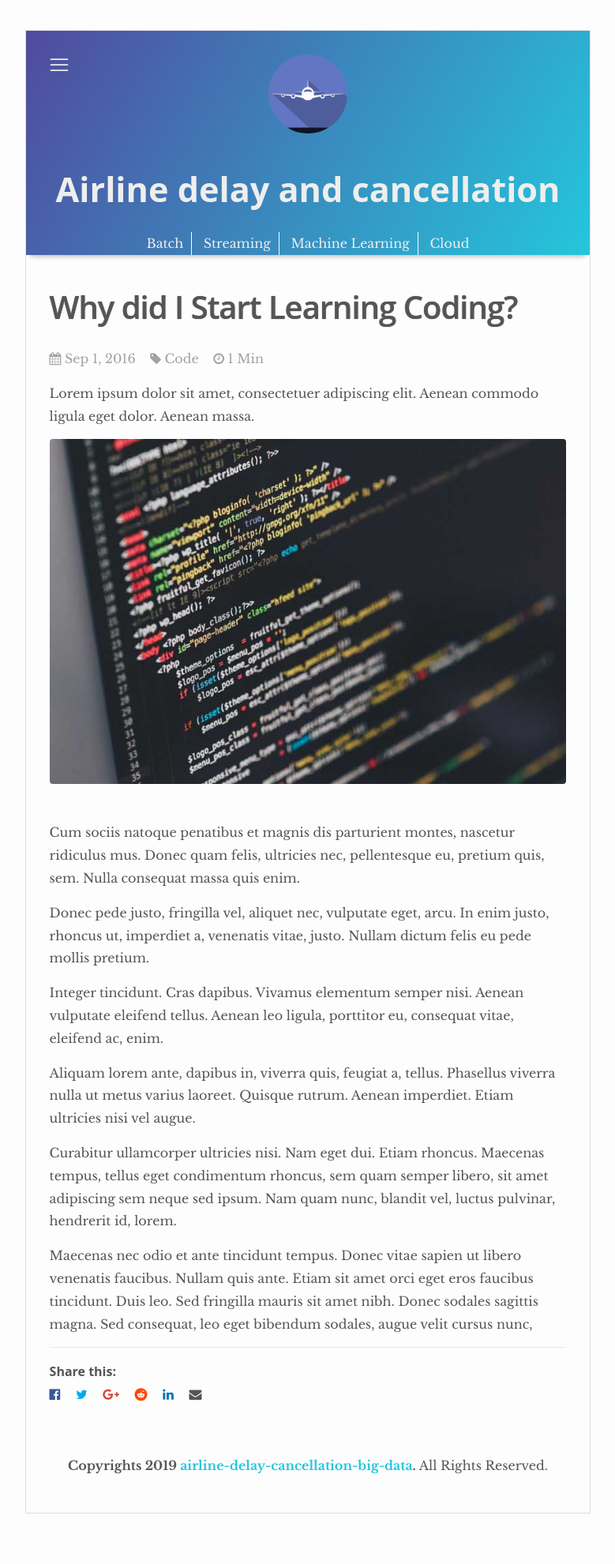
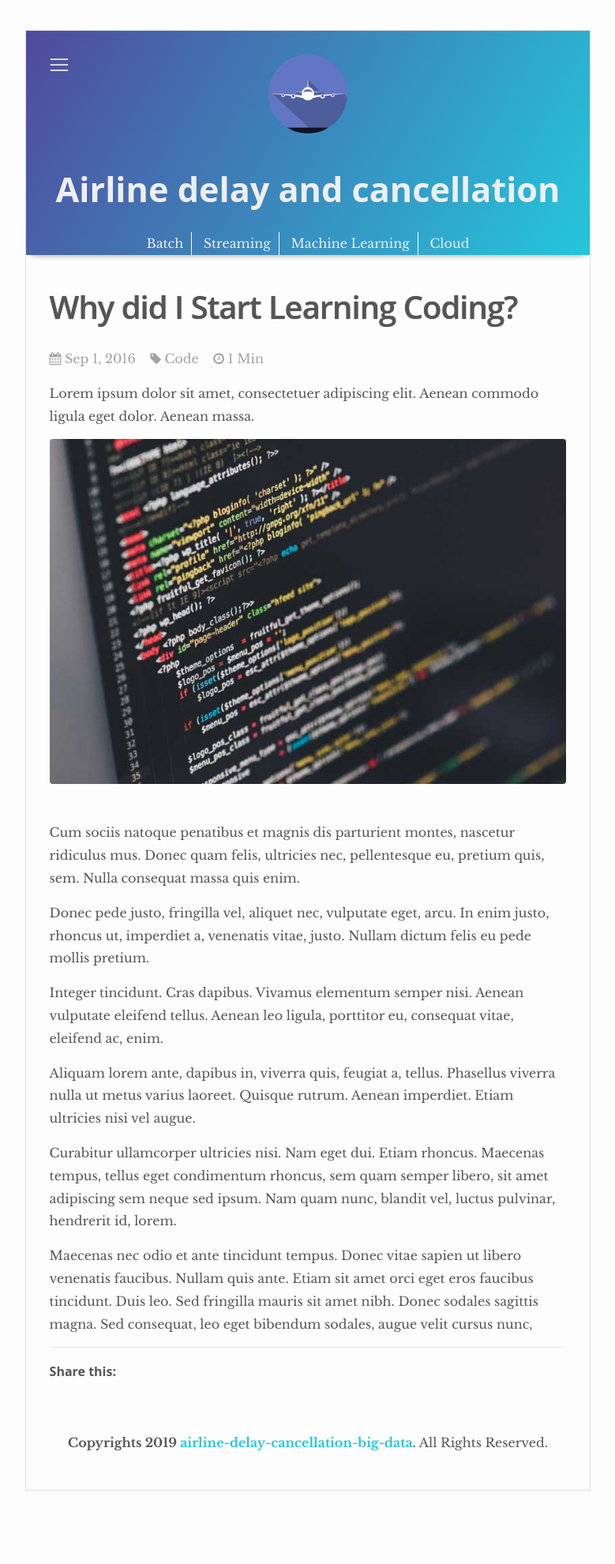
Before and after one commit to ivanfermena/Airline-Delay-Cancellation-Big-Data, a Jekyll site: the page built from _posts/2016-09-16-coding-2.markdown, in a window 1280 px wide. Shown: the whole page at 79% size, without its empty margins (250-1029 px from the left). Built offline with Jekyll 4.4.1, drawn with Linux system fonts in a browser that asks for light colours; nearby versions of some CDN libraries; after the commit the page ends 1952 px from its top, so only the background shows below that.

Commit message:
Update share.html

```diff
--- a/_includes/share.html
+++ b/_includes/share.html
@@ -1,21 +1,4 @@
 <div id="share-box-container">
 <h4 style="margin:0">Share this:</h4>
-<div id="share-box">
-<a href="https://www.facebook.com/sharer/sharer.php?u={{ page.url | prepend: site.baseurl | prepend: site.url }}" onclick="window.open(this.href, 'mywin',
-'left=20,top=20,width=500,height=500,toolbar=1,resizable=0'); return false;" ><i style="color:#3b5998" class="fa fa-facebook-official fa share-button"></i></a>
-
-<a href="https://twitter.com/intent/tweet?text={{ page.title }}&url={{ page.url | prepend: site.baseurl | prepend: site.url }}" onclick="window.open(this.href, 'mywin',
-'left=20,top=20,width=500,height=500,toolbar=1,resizable=0'); return false;"><i style="color:#00aced" class="fa fa-twitter fa share-button"></i></a>
-
-<a href="https://plus.google.com/share?url={{ page.url | prepend: site.baseurl | prepend: site.url }}" onclick="window.open(this.href, 'mywin',
-'left=20,top=20,width=500,height=500,toolbar=1,resizable=0'); return false;" ><i style="color:#d34836" class="fa fa-google-plus fa share-button"></i></a>
-
-<a href="http://www.reddit.com/submit?url={{ page.url | prepend: site.baseurl | prepend: site.url }}" onclick="window.open(this.href, 'mywin',
-'left=20,top=20,width=900,height=500,toolbar=1,resizable=0'); return false;" ><i style="color:#FF4500" class="fa fa-reddit fa share-button"></i></a>
-
-<a href="https://www.linkedin.com/shareArticle?mini=true&url={{ page.url | prepend: site.baseurl | prepend: site.url }}&title={{ page.title }}&summary={{ page.desc }}&source=webjeda" onclick="window.open(this.href, 'mywin',
-'left=20,top=20,width=500,height=500,toolbar=1,resizable=0'); return false;" ><i style="color:#0077B5" class="fa fa-linkedin fa share-button"></i></a>
-
-<a href="mailto:?subject={{ page.title }}&amp;body=Check out this site {{ page.url | prepend: site.baseurl | prepend: site.url }}"><i style="color:#555" class="fa fa-envelope fa share-button"></i></a>
+<div id="share-box"></div>
 </div>
-</div>
```
